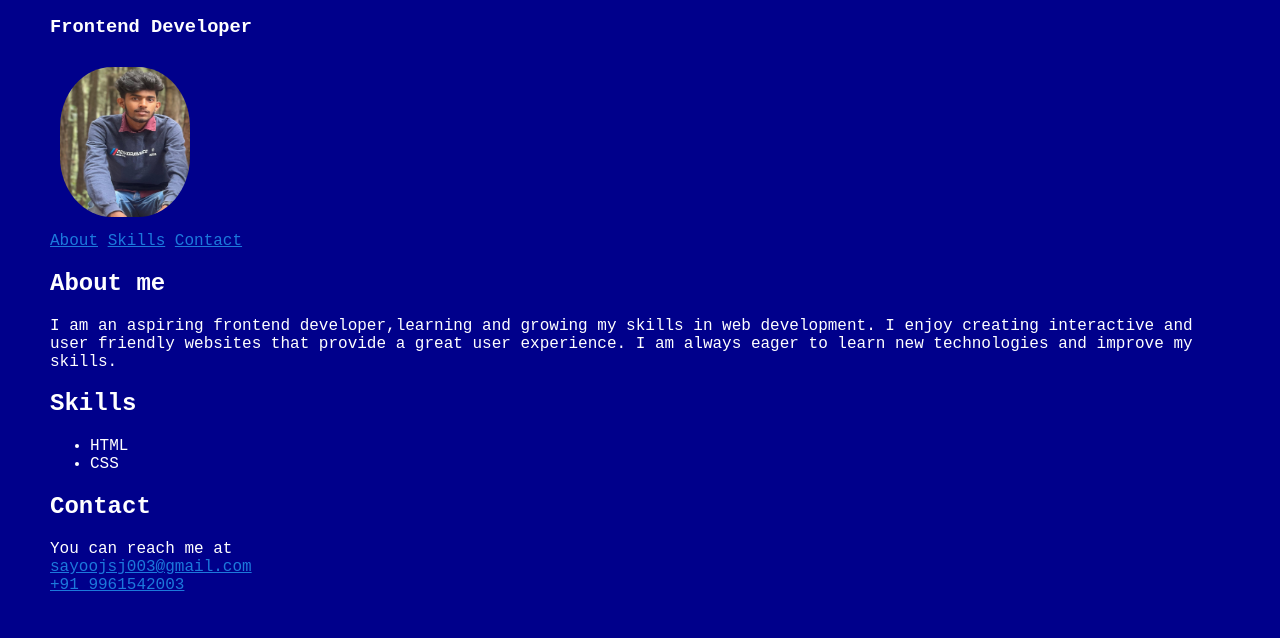
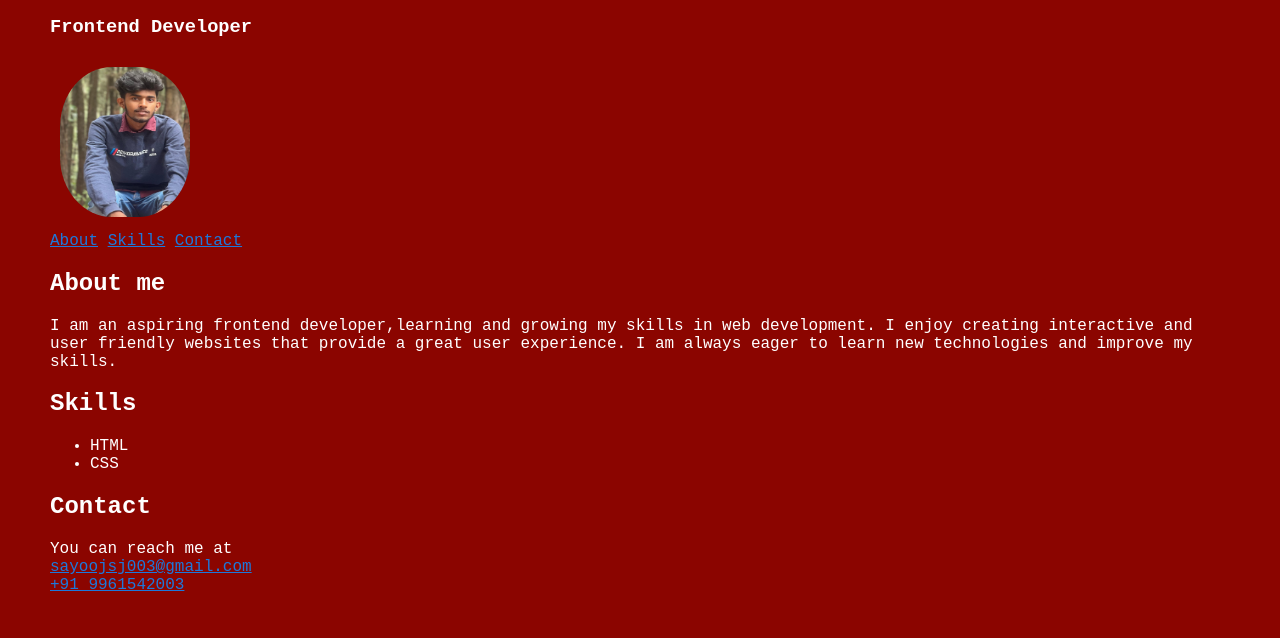
Before and after one commit to SJXVR/portforlio-site, a plain HTML site: page index.html in a window 1280 px wide. Shown: the part 142-780 px from the top of the page. Drawn offline with Linux system fonts and the light colour scheme.

Commit message:
modified

```diff
--- a/style.css
+++ b/style.css
@@ -2,7 +2,7 @@ body {
     margin: 0;
     padding: 0;
     font-family:'Courier New', Courier, monospace;
-    background-color: darkblue;
+    background-color: rgb(139, 5, 0);
 }
 img {
     width: 130px;
```
